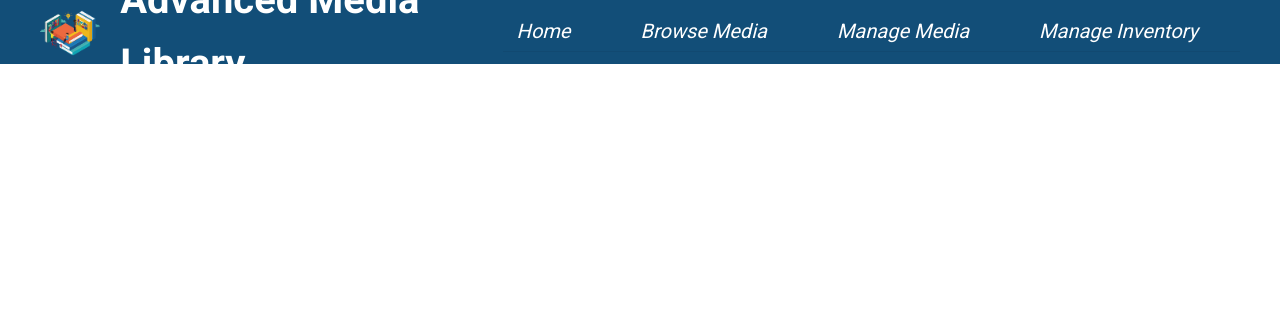
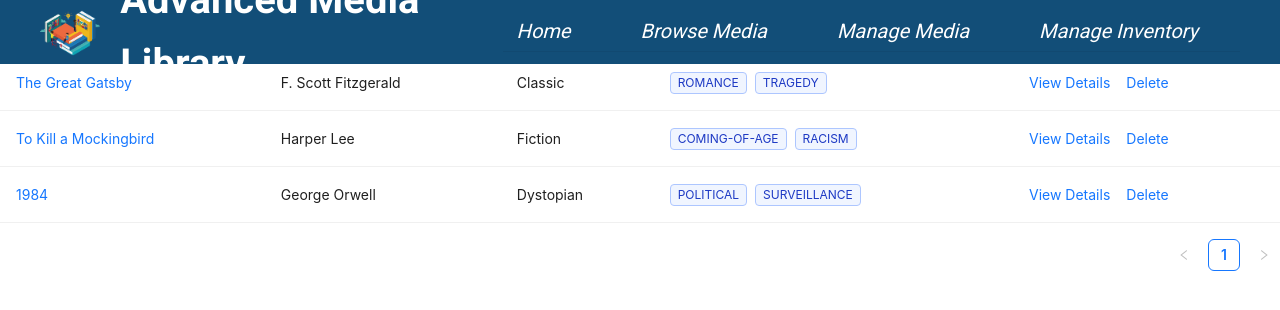
Before and after one commit to musicjoe12/Group30AML, a React (Create React App) app in the folder libary-management-system/: page /manage-inventory in a window 1280 px wide. Shown: the top 310 px of the page. Built offline with nearby package versions, Linux system fonts and the light colour scheme.

Commit message:
Started manage inventory

```diff
--- a/libary-management-system/src/Pages/ManageInventory.js
+++ b/libary-management-system/src/Pages/ManageInventory.js
@@ -1,7 +1,79 @@
 import React from 'react';
+import { Space, Table, Tag } from 'antd';
 
-function ManageInventory() {
-  return <h1>Manage Inventory Page</h1>;
-}
+const columns = [
+  {
+    title: 'Title',
+    dataIndex: 'title',
+    key: 'title',
+    render: (text) => <a>{text}</a>,
+  },
+  {
+    title: 'Author',
+    dataIndex: 'author',
+    key: 'author',
+  },
+  {
+    title: 'Genre',
+    dataIndex: 'genre',
+    key: 'genre',
+  },
+  {
+    title: 'Tags',
+    key: 'tags',
+    dataIndex: 'tags',
+    render: (_, { tags }) => (
+      <>
+        {tags.map((tag) => {
+          let color = tag.length > 5 ? 'geekblue' : 'green';
+          if (tag === 'loser') {
+            color = 'volcano';
+          }
+          return (
+            <Tag color={color} key={tag}>
+              {tag.toUpperCase()}
+            </Tag>
+          );
+        })}
+      </>
+    ),
+  },
+  {
+    title: 'Action',
+    key: 'action',
+    render: (_, record) => (
+      <Space size="middle">
+        <a>View Details</a>
+        <a>Delete</a>
+      </Space>
+    ),
+  },
+];
+
+const data = [
+  {
+    key: '1',
+    title: 'The Great Gatsby',
+    author: 'F. Scott Fitzgerald',
+    genre: 'Classic',
+    tags: ['romance', 'tragedy'],
+  },
+  {
+    key: '2',
+    title: 'To Kill a Mockingbird',
+    author: 'Harper Lee',
+    genre: 'Fiction',
+    tags: ['coming-of-age', 'racism'],
+  },
+  {
+    key: '3',
+    title: '1984',
+    author: 'George Orwell',
+    genre: 'Dystopian',
+    tags: ['political', 'surveillance'],
+  },
+];
+
+const ManageInventory = () => <Table columns={columns} dataSource={data} />;
 
 export default ManageInventory;
```
